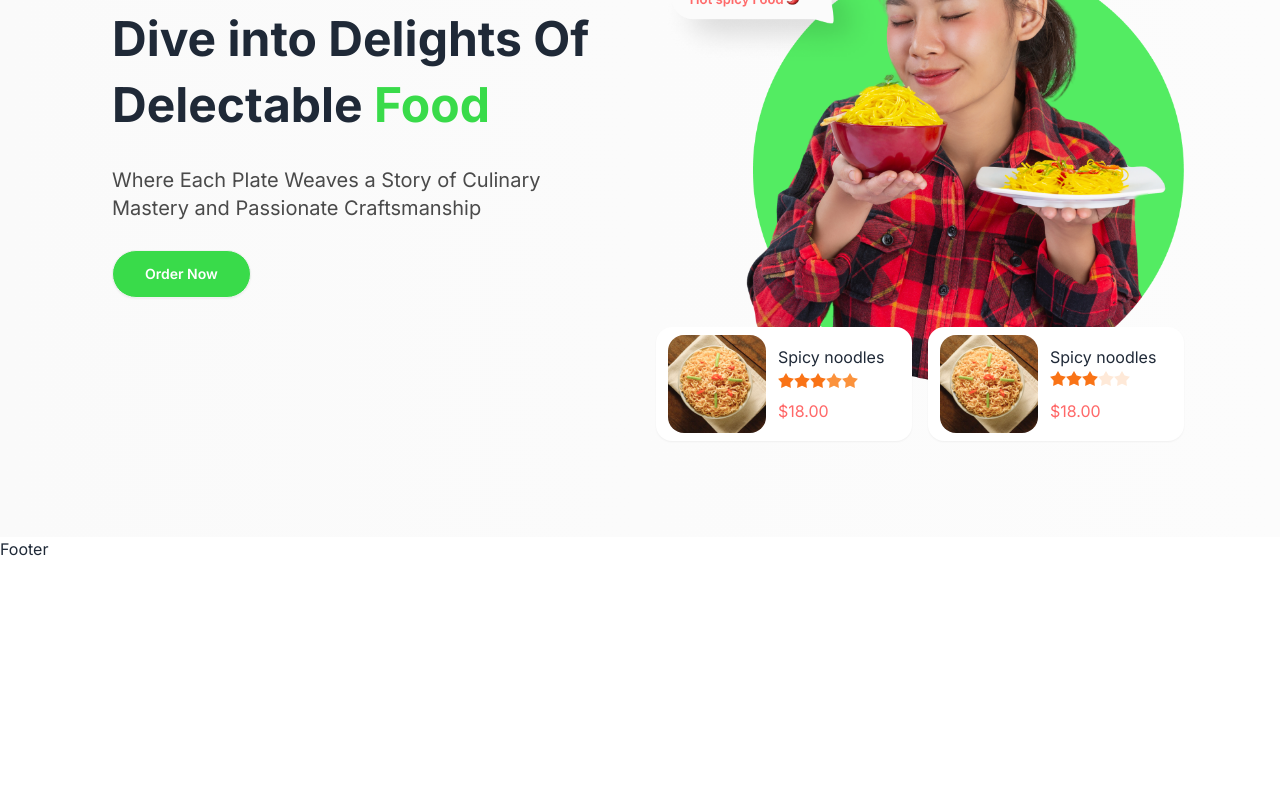
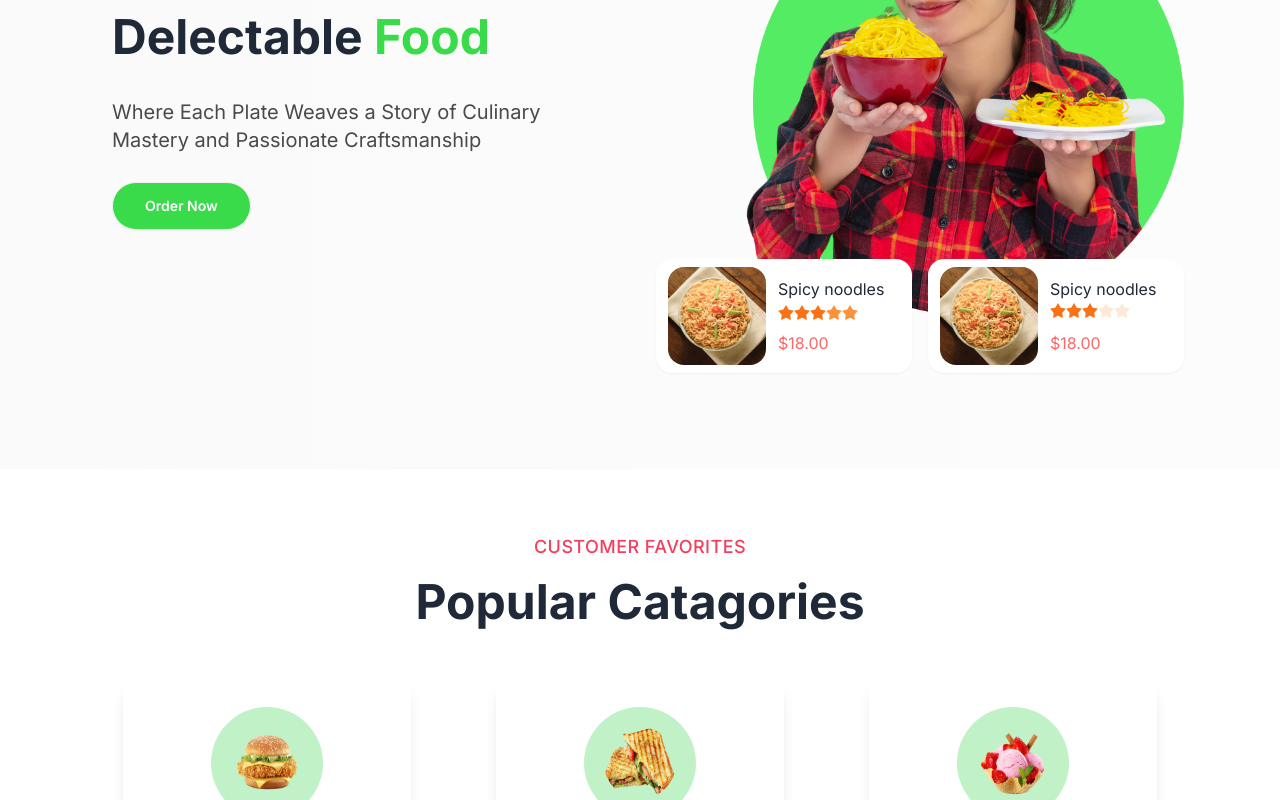
Before and after one commit to mehedi22rifat/mren-complate-food-app, a React (Vite) app: page / in a window 1280 px wide. Shown: the part 300-1100 px from the top of the page. Before the commit the page ends 861 px from the top, so only its background shows below. Built offline with nearby package versions, Linux system fonts and the light colour scheme.

Commit message:
added category section in aswome desing

```diff
--- a/src/App.css
+++ b/src/App.css
@@ -6,3 +6,15 @@
 .secetion-container{
     @apply max-w-screen-2xl container mx-auto lg:px-24 px-4;
 }
+
+header{
+    z-index: 10001 !important;
+}
+
+.subtitle{
+    @apply text-lg uppercase font-medium tracking-wide text-rose-500
+}
+
+.title{
+    @apply text-4xl md:text-5xl font-bold my-2 leading-snug md:leading-snug
+}
--- a/src/components/Navbar.jsx
+++ b/src/components/Navbar.jsx
@@ -67,8 +67,8 @@ const Navbar = () => {
   );
 
   return (
-    <header className="max-w-screen-2xl container mx-auto">
-      <div className="navbar lg:px-24 bg-base-100">
+    <header className="max-w-screen-2xl fixed top-0 left-0 right-0 container mx-auto transition-all duration-300 ease-in-out">
+      <div className={`navbar lg:px-24 ${stacky ? 'shadow-xl bg-base-100 transition-all duration-300 ease-in-out ':''}`}>
         <div className="navbar-start">
           <div className="dropdown">
             <div tabIndex={0} role="button" className="btn btn-ghost lg:hidden">
--- /dev/null
+++ b/src/pages/Cetagory.jsx
@@ -0,0 +1,38 @@
+import React from 'react'
+
+
+const categoryItems = [
+    {id: 1, title: "Main Dish", despriction: "(86 dishes)", image: "../../public/images/home/category/img1.png"},
+    {id: 2, title: "Break Fast", despriction: "(12 break fast)", image: "../../public/images/home/category/img2.png"},
+    {id: 3, title: "Dessert", despriction: "(48 dessert)", image:"../../public/images/home/category/img3.png"},
+    {id: 4, title: "Browse All", despriction: "(255 Items)", image: "../../public/images/home/category/img4.png"}
+]
+
+
+const Cetagory = () => {
+    return (
+        <div className='max-w-screen-2xl container mx-auto xl:px-24 px-4 py-16'>
+            <div className='text-center'>
+                <p className='subtitle'>Customer Favorites</p>
+                <h2 className='title'>Popular Catagories</h2>
+            </div>
+
+            {/* category cards */}
+            <div className='flex flex-col sm:flex-row flex-wrap gap-8 justify-around items-center mt-12 '>
+                {
+                    categoryItems.map((item, i) => (
+                        <div key={i} className='shadow-lg rounded-md bg-white py-6 px-5 w-72 mx-auto text-center cursor-pointer hover:-translate-y-4 transition-all duration-300 z-10'>
+                            <div className='w-full mx-auto flex items-center justify-center'><img src={item.image} alt="" className='bg-[#C1F1C6] p-5 rounded-full w-28 h-28' /></div>
+                            <div className='mt-5 space-y-1'>
+                                <h5 className='text-[#1E1E1E] font-semibold'>{item.title}</h5>
+                                <p className='text-secondary text-sm'>{item.despriction}</p>
+                            </div>
+                        </div>
+                    ))
+                }
+            </div>
+        </div>
+      )
+}
+
+export default Cetagory
--- a/src/pages/Home.jsx
+++ b/src/pages/Home.jsx
@@ -1,8 +1,16 @@
 import React from 'react'
 import Banner from '../components/Banner'
+import Cetagory from './Cetagory'
+import SpecialDishes from './SpecialDishes'
+
 
 export const Home = () => {
   return (
-   <Banner/>
+  <div>
+    <Banner/>
+    <Cetagory/>
+    <SpecialDishes/>
+  </div>
+
   )
 }
--- /dev/null
+++ b/src/pages/SpecialDishes.jsx
@@ -0,0 +1,9 @@
+import React from 'react'
+
+const SpecialDishes = () => {
+  return (
+    <div>SpecialDishes</div>
+  )
+}
+
+export default SpecialDishes
```
